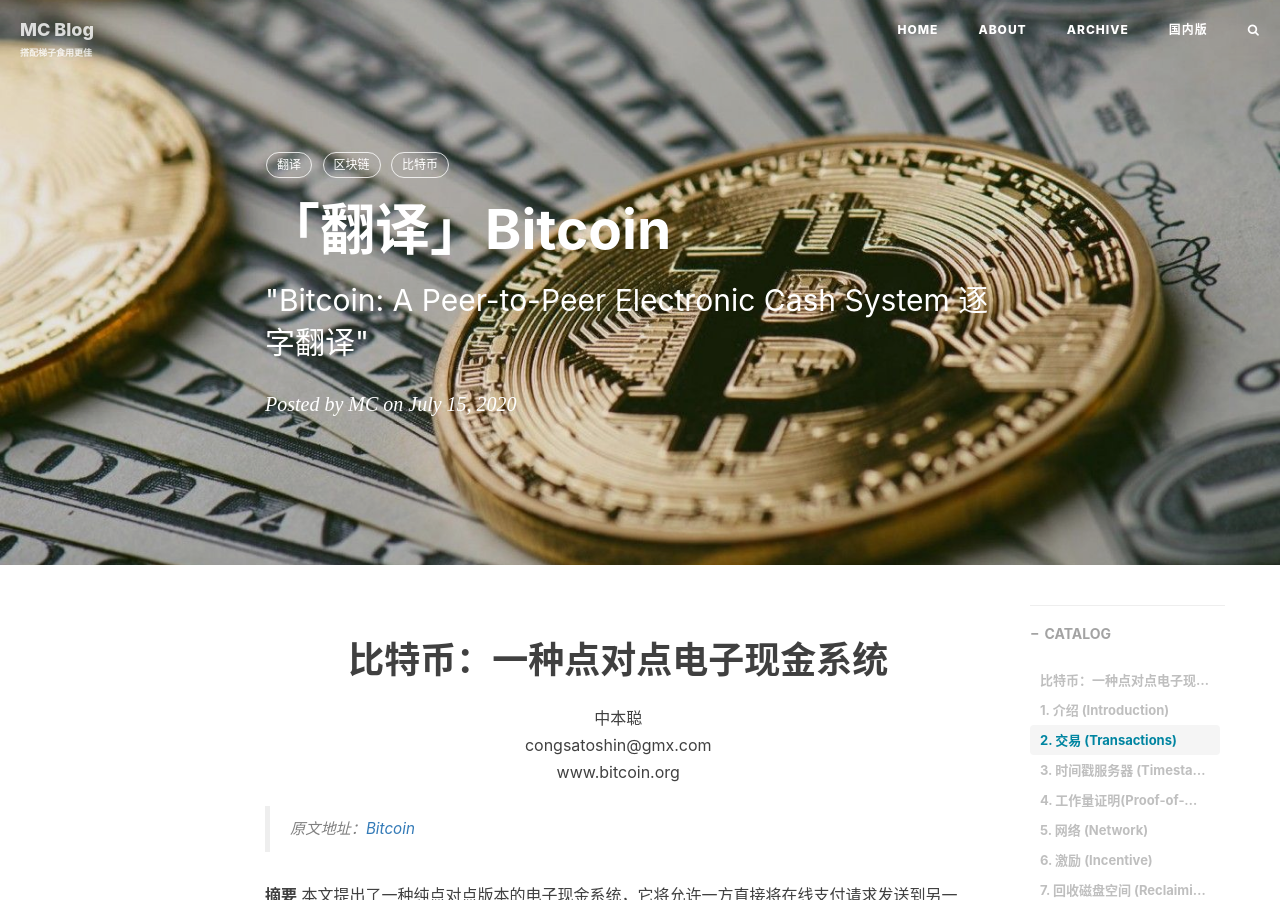
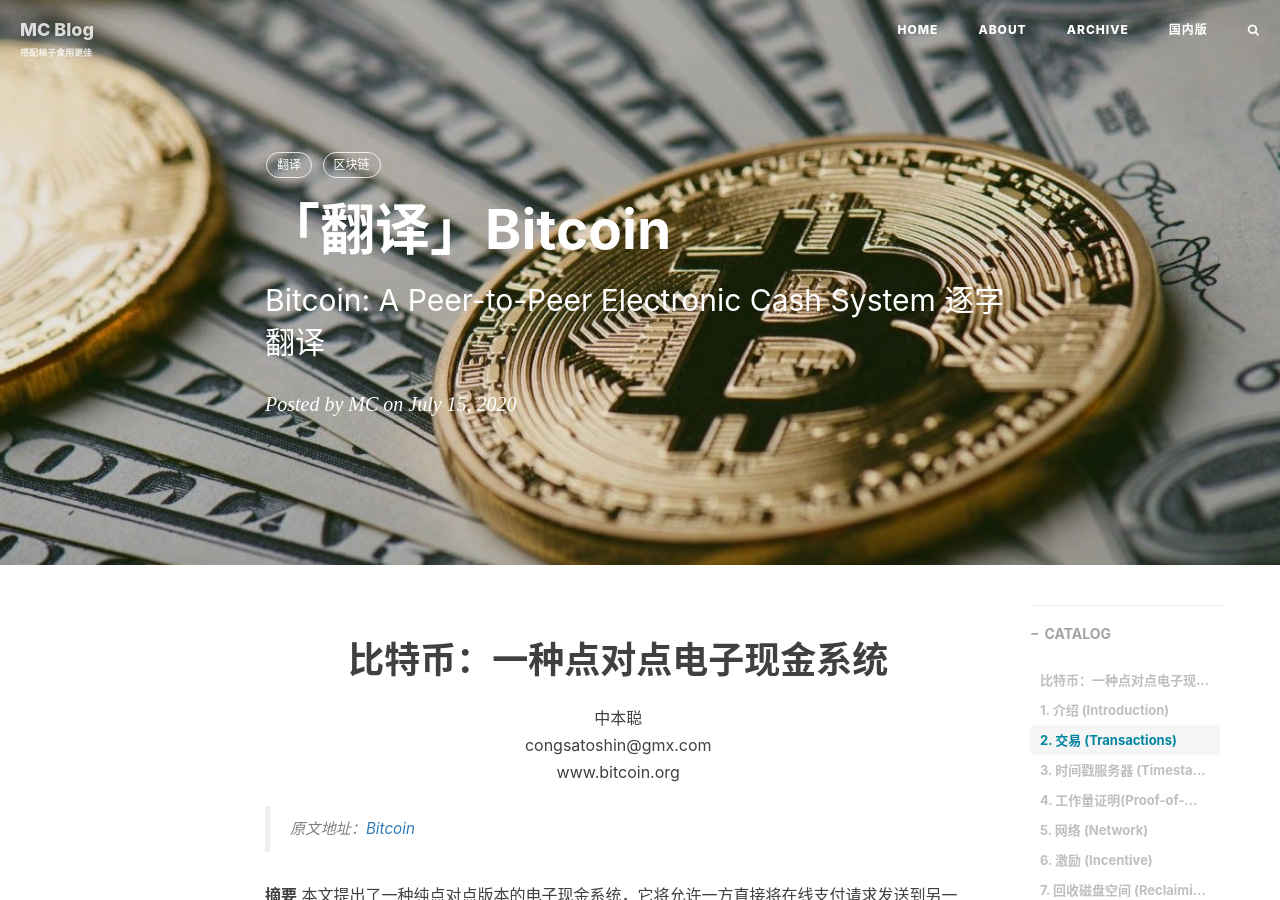
Before and after one commit to MessiahChen/MessiahChen.github.io, a Jekyll site: the page built from _posts/2020-07-15-Bitcoin.markdown, in a window 1280 px wide and 900 px high. Built offline with Jekyll 4.4.1, drawn with Linux system fonts in a browser that asks for light colours; nearby versions of some CDN libraries; formulas are drawn with MathJax 3; comment, search, counter and statistics services are not loaded.

```diff
--- a/_posts/2020-07-15-Bitcoin.markdown
+++ b/_posts/2020-07-15-Bitcoin.markdown
@@ -1,7 +1,7 @@
 ---
 layout:     post
 title:      "「翻译」Bitcoin"
-subtitle:   "\"Bitcoin: A Peer-to-Peer Electronic Cash System 逐字翻译\""
+subtitle:   "Bitcoin: A Peer-to-Peer Electronic Cash System 逐字翻译"
 date:       2020-07-15 20:00:00
 author:     "MC"
 header-img: "img/post-bg-bitcoin-1.jpg"
@@ -11,7 +11,6 @@ catalog: true
 tags:
     - 翻译
     - 区块链
-    - 比特币
 ---
 
 # <center>比特币：一种点对点电子现金系统</center>
--- a/_posts/2020-07-16-PBFT.markdown
+++ b/_posts/2020-07-16-PBFT.markdown
@@ -1,7 +1,7 @@
 ---
 layout:     post
 title:      "「翻译」PBFT算法（未完成）"
-subtitle:   "\"Practical Byzantine Fault Tolerance 逐字翻译\""
+subtitle:   "Practical Byzantine Fault Tolerance 逐字翻译"
 date:       2020-07-16 21:00:00
 author:     "MC"
 header-img: "img/post-bg-algo.png"
@@ -12,7 +12,6 @@ tags:
     - 翻译
     - 算法
     - 区块链
-    - 比特币
 ---
 
 # <center>实用拜占庭容错</center>
--- a/_posts/2020-07-19-TOFEL-Writing.markdown
+++ b/_posts/2020-07-19-TOFEL-Writing-E-Rater.markdown
@@ -1,7 +1,7 @@
 ---
 layout:     post
 title:      "「托福」写作のE-Rater"
-subtitle:   "\"托福写作E-Rater评分标准\""
+subtitle:   "托福写作E-Rater评分标准"
 date:       2020-07-19 21:30:00
 author:     "MC"
 header-img: "img/post-tofel.jpg"
```
Also changed, not shown: _posts/2020-7-20-TOEFL-Speaking.markdown (added, +40 -0 lines), sw.js (+5 -2 lines), img/avatar-hux.jpg (deleted), img/in-post/post-TOEFL/speaking-1.png (added).
